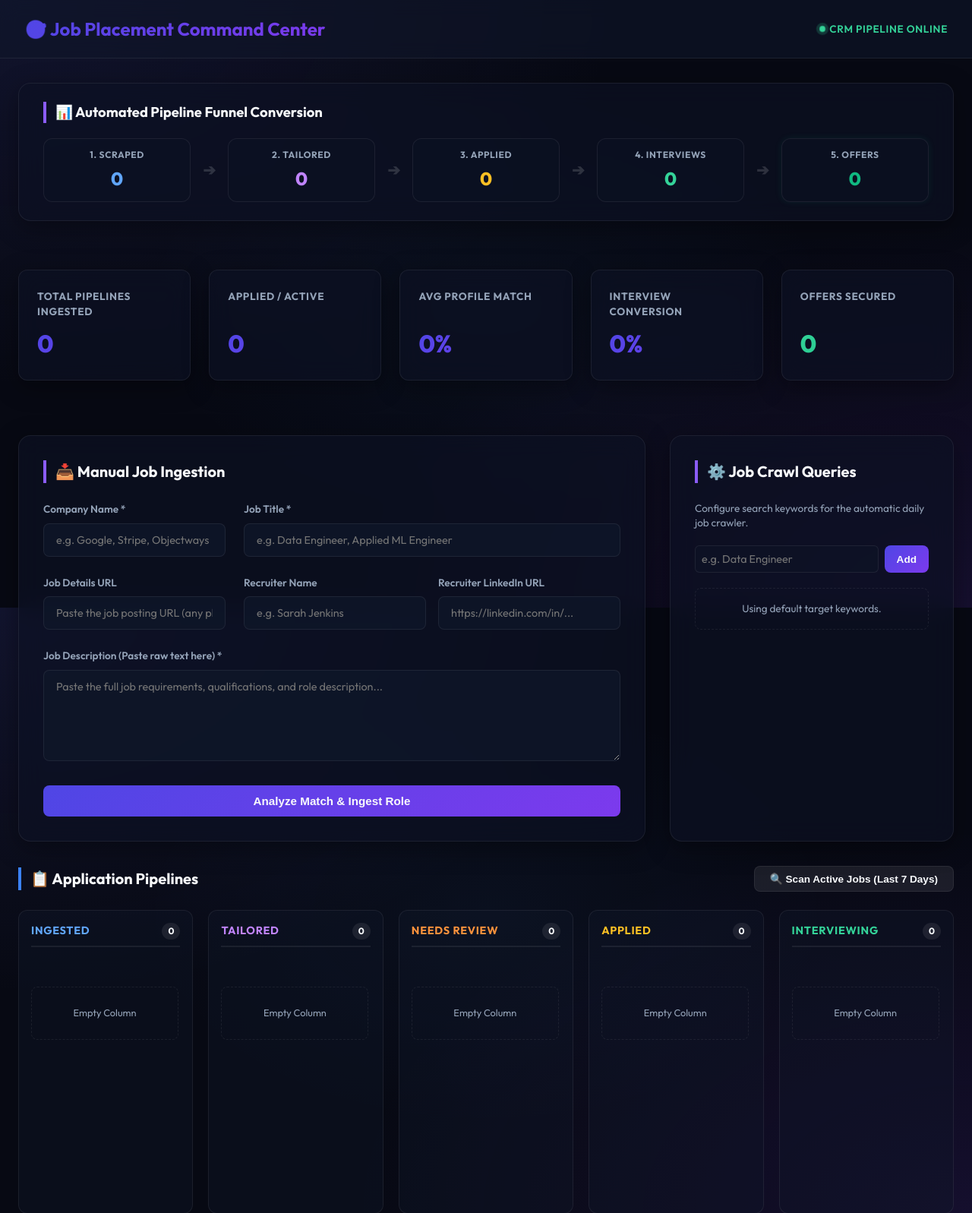
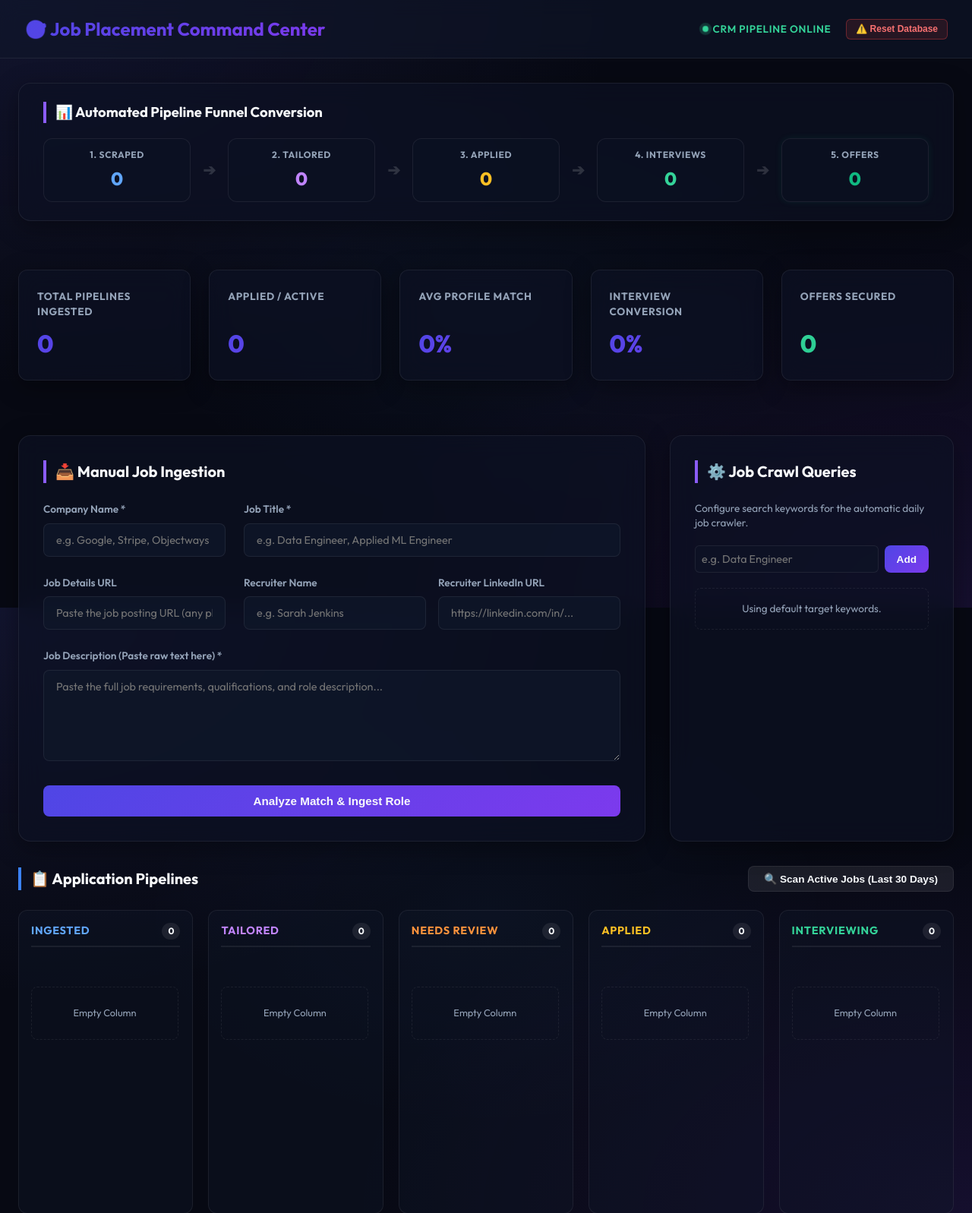
Before and after one commit to Deshraj-Jogiya/Job-Search-CRM-Automation, a FastAPI app: page / in a window 1280 px wide. Shown: the top 1597 px of the page at 76% size. Run offline with FastAPI, Linux system fonts and the light colour scheme; data comes from the database, SQL or seed files in the repository; data that the repository does not hold is empty.

Commit message:
Fix duplicate cards, crawl last 30 days, add database reset, and protect new ingestions from immediate pruning

```diff
--- a/app/main.py
+++ b/app/main.py
@@ -10,7 +10,7 @@ from fastapi.responses import RedirectResponse, HTMLResponse
 from fastapi.staticfiles import StaticFiles
 from fastapi.templating import Jinja2Templates
 from fastapi.security import HTTPBasic, HTTPBasicCredentials
-from sqlalchemy import text
+from sqlalchemy import text, func
 from sqlalchemy.orm import Session
 
 from .database import engine, Base, get_db
@@ -159,6 +159,15 @@ def ingest_job(
     recruiter_linkedin: str = Form(None),
     db: Session = Depends(get_db)
 ):
+    # Check duplicate (case-insensitive and trimmed)
+    exists = db.query(JobApplication).filter(
+        (func.lower(JobApplication.company_name) == company_name.lower().strip()) &
+        (func.lower(JobApplication.job_title) == job_title.lower().strip())
+    ).first()
+    if exists:
+        log_activity(db, f"Skipped duplicate manual ingestion: {job_title} at {company_name}", "INFO")
+        return RedirectResponse(url="/", status_code=303)
+
     # Retrieve base resume
     resume_data = get_base_resume()
 
@@ -364,6 +373,16 @@ def delete_job(job_id: int, db: Session = Depends(get_db)):
     db.commit()
     return RedirectResponse(url="/", status_code=303)
 
+@app.post("/jobs/reset-database")
+def reset_database(db: Session = Depends(get_db)):
+    """Deletes all job application and tailored document records to clean the slate."""
+    db.query(TailoredDocument).delete()
+    db.query(JobApplication).delete()
+    log_activity(db, "Pipeline database was reset. Slate is clean.", "WARNING")
+    db.commit()
+    return RedirectResponse(url="/", status_code=303)
+
+
 @app.get("/resumes/render/{job_id}", response_class=HTMLResponse)
 def render_tailored_resume(job_id: int, request: Request, db: Session = Depends(get_db)):
     resume_doc = db.query(TailoredDocument).filter(
--- a/app/templates/dashboard.html
+++ b/app/templates/dashboard.html
@@ -19,11 +19,16 @@
 
     <header>
         <h1>🎯 Job Placement Command Center</h1>
-        <div class="header-links" style="display: flex; gap: 1.5rem; align-items: center;">
+        <div class="header-links" style="display: flex; gap: 1.25rem; align-items: center;">
             <span style="color: #34d399; font-size: 0.85rem; font-weight: 600; letter-spacing: 0.05em; display: flex; align-items: center; gap: 0.35rem;">
                 <span style="display: inline-block; width: 8px; height: 8px; border-radius: 50%; background-color: #34d399; box-shadow: 0 0 8px #34d399; animation: pulse 2s infinite;"></span>
                 CRM PIPELINE ONLINE
             </span>
+            <form action="/jobs/reset-database" method="POST" onsubmit="return confirm('Are you sure you want to completely clear the slate? This will delete all jobs and documents!');" style="margin: 0; padding: 0; display: inline-block;">
+                <button type="submit" class="btn btn-secondary" style="background: rgba(239, 68, 68, 0.12); border: 1px solid rgba(239, 68, 68, 0.35); color: #f87171; padding: 0.35rem 0.75rem; font-size: 0.75rem; border-radius: 6px; cursor: pointer; font-weight: 600; transition: all 0.2s;" onmouseover="this.style.background='rgba(239, 68, 68, 0.25)';" onmouseout="this.style.background='rgba(239, 68, 68, 0.12)';">
+                    ⚠️ Reset Database
+                </button>
+            </form>
         </div>
     </header>
 
@@ -193,7 +198,7 @@
             <div style="display: flex; justify-content: space-between; align-items: center; margin-bottom: 1.5rem;">
                 <h2 style="font-size: 1.25rem; border-left: 4px solid var(--accent-blue); padding-left: 0.75rem; margin: 0;">📋 Application Pipelines</h2>
                 <form action="/jobs/crawl" method="POST">
-                    <button type="submit" class="btn btn-secondary" style="padding: 0.5rem 1.25rem; font-size: 0.85rem;">🔍 Scan Active Jobs (Last 7 Days)</button>
+                    <button type="submit" class="btn btn-secondary" style="padding: 0.5rem 1.25rem; font-size: 0.85rem;">🔍 Scan Active Jobs (Last 30 Days)</button>
                 </form>
             </div>
             <div class="kanban-board">
```
Also changed, not shown: app/services/crawler.py (+14 -8 lines).
